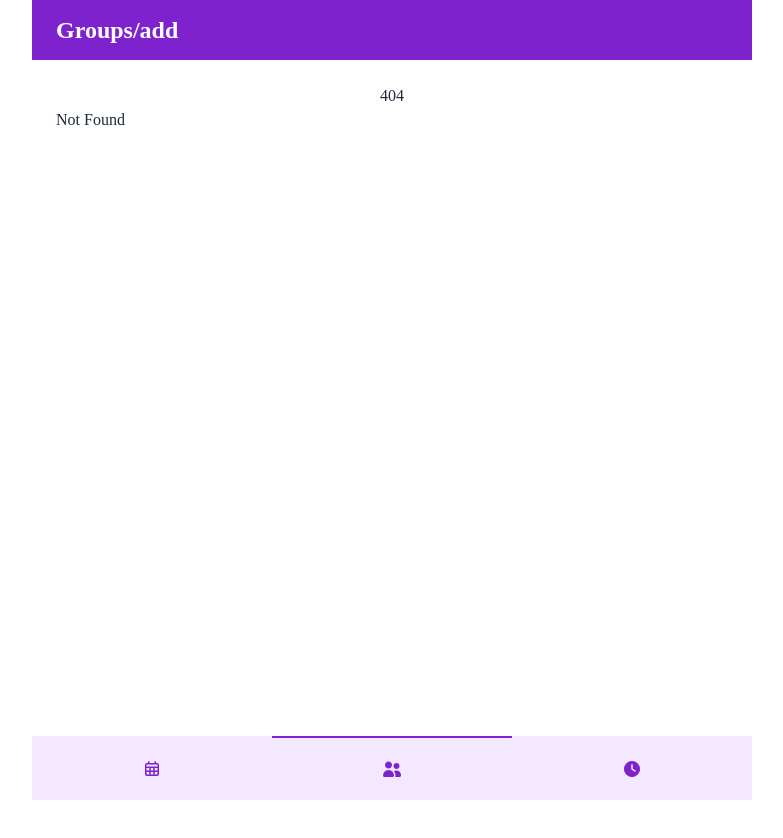
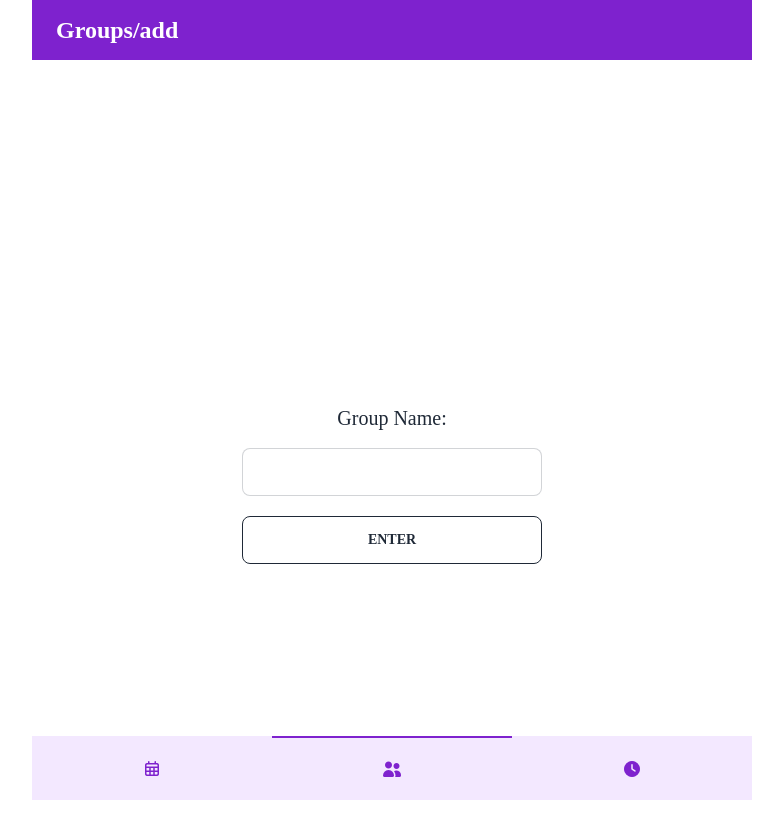
Before and after one commit to babycroc/id311-lets-meek, a SvelteKit app: page /groups/add in a window 1280 px wide. Before the commit this address had no page. Shown: the top 838 px of the page, without its empty margins (248-1031 px from the left). Before the commit the page ends 800 px from the top, so only its background shows below. Built offline with nearby package versions, Linux system fonts and the light colour scheme.

Commit message:
Resolve merge conflicts

```diff
--- a/src/routes/groups/+page.svelte
+++ b/src/routes/groups/+page.svelte
@@ -11,18 +11,9 @@
 
 	const addGroup = () => {
 		console.log("Add Group!");
+		window.location.href = "/groups/add";
 	};
 </script>
-
-<div class="center">
-	<div class="form-control">
-		<h1 class="text-xl mb-4 text-center">Group Name:</h1>
-
-		<input
-			type="text"
-			bind:value={groupName}
-			class="input input-bordered w-full"
-		/>
 
 <div class="list-container">
 	{#each groups as group, i}
@@ -32,18 +23,4 @@
 <AddButton fixed onClick={addGroup} />
 
 <style>
-	.center {
-		display: flex;
-		justify-content: center;
-		align-items: center;
-		height: 100vh;
-	}
-
-	.form-control {
-		width: 300px;
-	}
-
-	.btn {
-		margin-top: 20px;
-	}
 </style>
--- /dev/null
+++ b/src/routes/groups/add/+page.svelte
@@ -0,0 +1,40 @@
+<script lang="ts">
+	let groupName = "";
+
+	function handleClick() {
+		console.log(groupName);
+	}
+</script>
+
+<div class="center">
+	<div class="form-control">
+		<h1 class="text-xl mb-4 text-center">Group Name:</h1>
+
+		<input
+			type="text"
+			bind:value={groupName}
+			class="input input-bordered w-full"
+		/>
+
+		<button class="btn btn-outline w-full" on:click={handleClick}
+			>Enter</button
+		>
+	</div>
+</div>
+
+<style>
+	.center {
+		display: flex;
+		justify-content: center;
+		align-items: center;
+		height: 100vh;
+	}
+
+	.form-control {
+		width: 300px;
+	}
+
+	.btn {
+		margin-top: 20px;
+	}
+</style>
```
Lines whose indentation alone changed are shown as unchanged.
